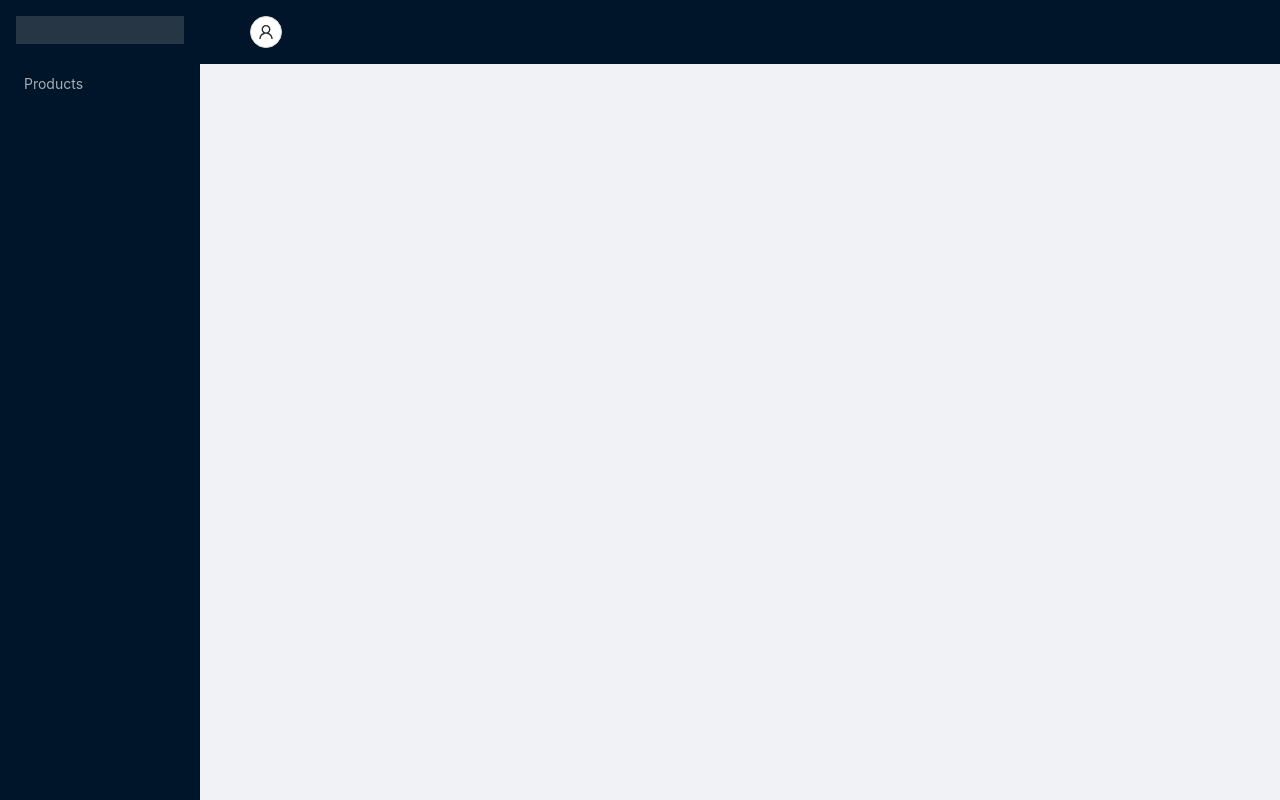
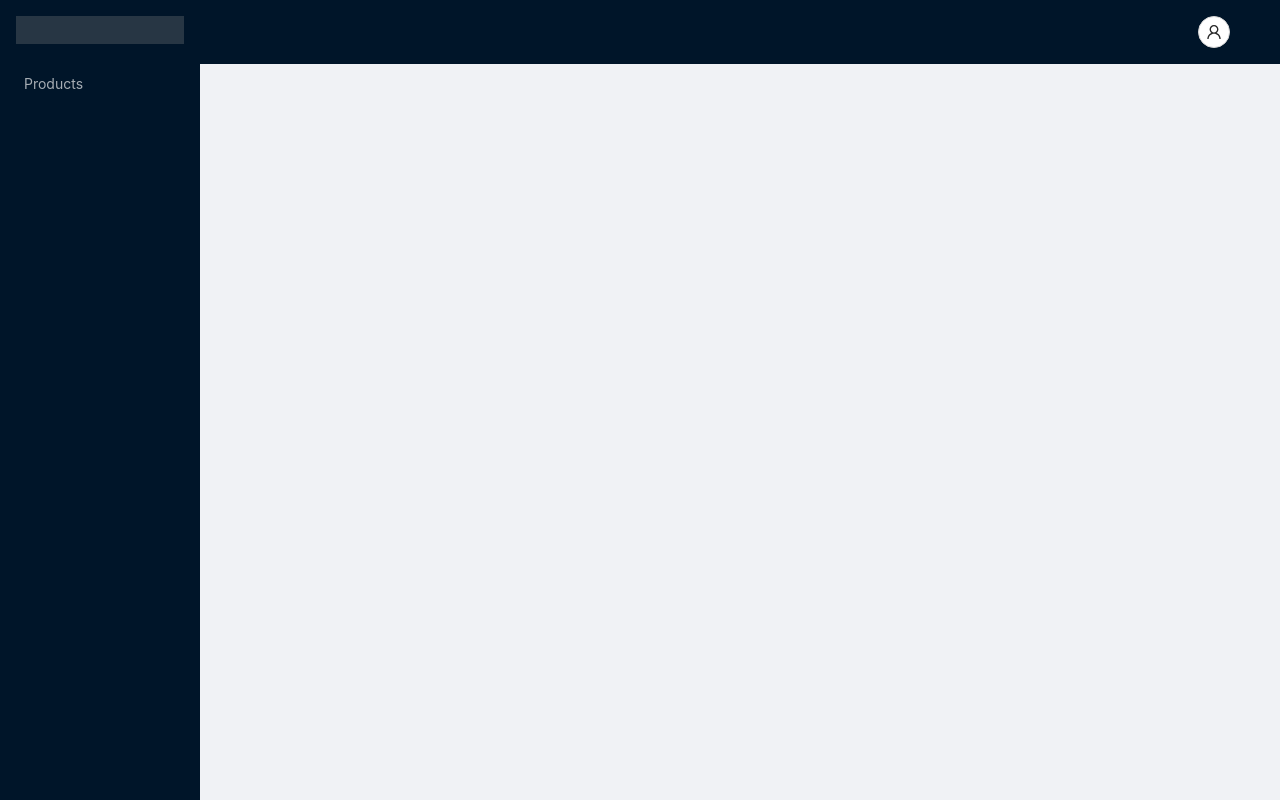
Before and after one commit to georgejr3211/my-app, a React (Create React App) app: page / in a window 1280 px wide. Built offline with nearby package versions, Linux system fonts and the light colour scheme.

Commit message:
refactor: header component

```diff
--- a/src/template/components/Header/Header.styles.tsx
+++ b/src/template/components/Header/Header.styles.tsx
@@ -1,4 +1,9 @@
 import { Header } from 'antd/lib/layout/layout';
 import styled from 'styled-components';
 
-export const Wrapper = styled(Header)``;
+export const Wrapper = styled(Header)`
+  display: flex;
+  flex-direction: row;
+  align-items: center;
+  justify-content: end;
+`;
--- a/src/template/components/Header/Header.tsx
+++ b/src/template/components/Header/Header.tsx
@@ -1,20 +1,21 @@
 import { UserOutlined } from '@ant-design/icons';
-import { Button } from 'antd';
-import React, { useState } from 'react';
+import { Button, Dropdown, Menu } from 'antd';
+import React from 'react';
 
 import * as S from './Header.styles';
 
 export default function Header() {
-  const [isOpen, setIsOpen] = useState(false);
+  const menu = () => (
+    <Menu aria-label="modal-profile">
+      <Menu.Item key="settings">Settings</Menu.Item>
+    </Menu>
+  );
 
   return (
     <S.Wrapper>
-      <Button aria-label="avatar" shape="circle" onClick={() => setIsOpen(true)} icon={<UserOutlined />} />
-      {isOpen && (
-        <ul aria-label="modal-profile">
-          <li>Settings</li>
-        </ul>
-      )}
+      <Dropdown overlay={menu} trigger={['click']}>
+        <Button aria-label="avatar" shape="circle" icon={<UserOutlined />} />
+      </Dropdown>
     </S.Wrapper>
   );
 }
```
Also changed, not shown: 1 other file (tests, documents, lock files or other folders).
